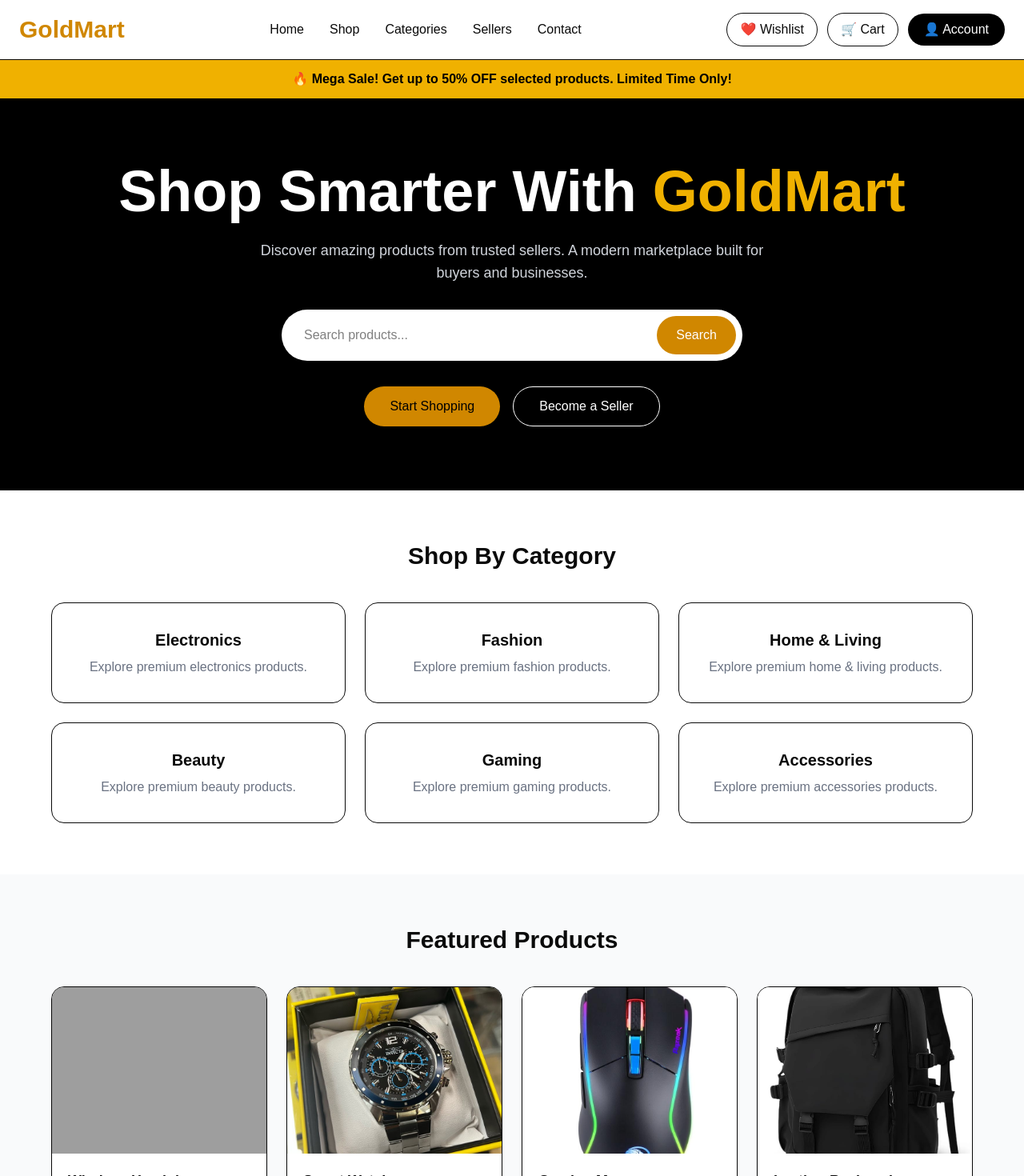
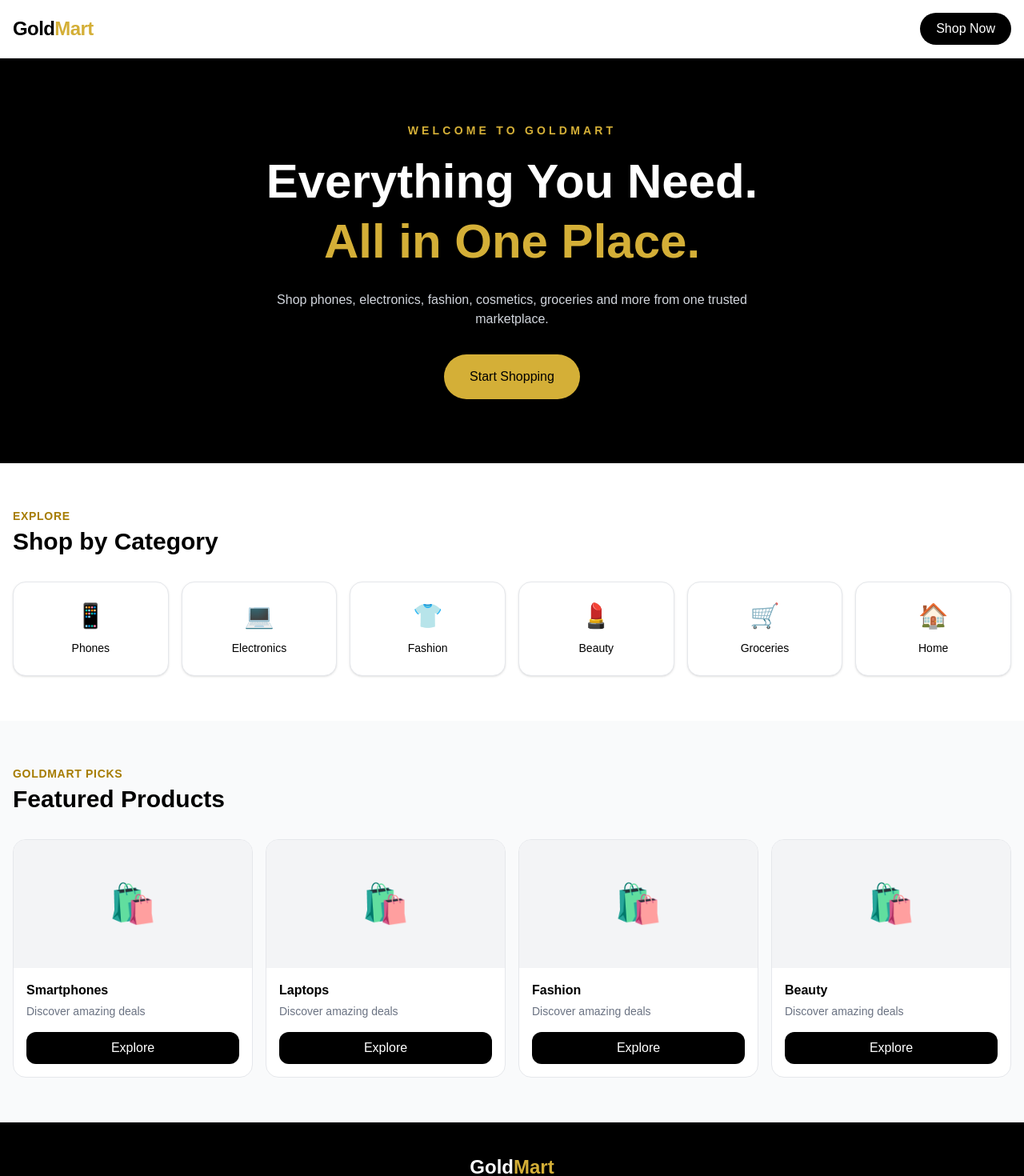
Before and after one commit to oscar1-max/Gold-mart-Ybsr, a Next.js app: page / in a window 1280 px wide. Shown: the top 1470 px of the page at 80% size. Built offline with nearby package versions, Linux system fonts and the light colour scheme; grey boxes are pictures that could not be loaded.

Commit message:
Refactor Home component layout and structure

```diff
--- a/app/page.tsx
+++ b/app/page.tsx
@@ -1,19 +1,126 @@
-import Navbar from "@/components/Navbar";
-import PromoBanner from "@/components/PromoBanner";
-import Hero from "@/components/Hero";
-import Categories from "@/components/Categories";
-import FeaturedProducts from "@/components/FeaturedProducts";
-import Footer from "@/components/Footer";
-
 export default function Home() {
   return (
-    <>
-      <Navbar />
-      <PromoBanner />
-      <Hero />
-      <Categories />
-      <FeaturedProducts />
-      <Footer />
-    </>
+    <main className="min-h-screen bg-white text-black">
+      {/* Header */}
+      <header className="border-b border-gray-200">
+        <div className="mx-auto flex max-w-7xl items-center justify-between px-4 py-4">
+          <div className="text-2xl font-black tracking-tight">
+            <span className="text-black">Gold</span>
+            <span className="text-[#D4AF37]">Mart</span>
+          </div>
+
+          <button className="rounded-full bg-black px-5 py-2 text-sm font-semibold text-white">
+            Shop Now
+          </button>
+        </div>
+      </header>
+
+      {/* Hero */}
+      <section className="bg-black">
+        <div className="mx-auto max-w-7xl px-5 py-20 text-center">
+          <p className="mb-4 text-sm font-bold uppercase tracking-[0.3em] text-[#D4AF37]">
+            Welcome to GoldMart
+          </p>
+
+          <h1 className="text-4xl font-black leading-tight text-white sm:text-6xl">
+            Everything You Need.
+            <br />
+            <span className="text-[#D4AF37]">All in One Place.</span>
+          </h1>
+
+          <p className="mx-auto mt-6 max-w-2xl text-gray-300">
+            Shop phones, electronics, fashion, cosmetics, groceries and more
+            from one trusted marketplace.
+          </p>
+
+          <button className="mt-8 rounded-full bg-[#D4AF37] px-8 py-4 font-bold text-black transition hover:bg-[#F4D675]">
+            Start Shopping
+          </button>
+        </div>
+      </section>
+
+      {/* Categories */}
+      <section className="mx-auto max-w-7xl px-4 py-14">
+        <div className="mb-8 flex items-end justify-between">
+          <div>
+            <p className="text-sm font-bold uppercase tracking-wider text-[#A67C00]">
+              Explore
+            </p>
+            <h2 className="mt-1 text-3xl font-black">Shop by Category</h2>
+          </div>
+        </div>
+
+        <div className="grid grid-cols-2 gap-4 sm:grid-cols-3 lg:grid-cols-6">
+          {[
+            "📱 Phones",
+            "💻 Electronics",
+            "👕 Fashion",
+            "💄 Beauty",
+            "🛒 Groceries",
+            "🏠 Home",
+          ].map((category) => (
+            <button
+              key={category}
+              className="rounded-2xl border border-gray-200 bg-white p-6 text-center font-bold shadow-sm transition hover:-translate-y-1 hover:border-[#D4AF37] hover:shadow-md"
+            >
+              <span className="text-3xl">{category.split(" ")[0]}</span>
+              <span className="mt-3 block text-sm">
+                {category.substring(category.indexOf(" ") + 1)}
+              </span>
+            </button>
+          ))}
+        </div>
+      </section>
+
+      {/* Featured */}
+      <section className="bg-gray-50 px-4 py-14">
+        <div className="mx-auto max-w-7xl">
+          <p className="text-sm font-bold uppercase tracking-wider text-[#A67C00]">
+            GoldMart Picks
+          </p>
+
+          <h2 className="mt-1 text-3xl font-black">Featured Products</h2>
+
+          <div className="mt-8 grid grid-cols-2 gap-4 sm:grid-cols-3 lg:grid-cols-4">
+            {["Smartphones", "Laptops", "Fashion", "Beauty"].map((item) => (
+              <div
+                key={item}
+                className="overflow-hidden rounded-2xl border border-gray-200 bg-white"
+              >
+                <div className="flex h-40 items-center justify-center bg-gray-100 text-5xl">
+                  🛍️
+                </div>
+
+                <div className="p-4">
+                  <h3 className="font-bold">{item}</h3>
+                  <p className="mt-1 text-sm text-gray-500">
+                    Discover amazing deals
+                  </p>
+
+                  <button className="mt-4 w-full rounded-xl bg-black py-2 text-sm font-bold text-white">
+                    Explore
+                  </button>
+                </div>
+              </div>
+            ))}
+          </div>
+        </div>
+      </section>
+
+      {/* Footer */}
+      <footer className="bg-black px-4 py-10 text-center text-white">
+        <div className="text-2xl font-black">
+          Gold<span className="text-[#D4AF37]">Mart</span>
+        </div>
+
+        <p className="mt-3 text-sm text-gray-400">
+          Everything you need, all in one place.
+        </p>
+
+        <p className="mt-8 text-xs text-gray-500">
+          © 2026 GoldMart. All rights reserved.
+        </p>
+      </footer>
+    </main>
   );
-}
+                }
```
